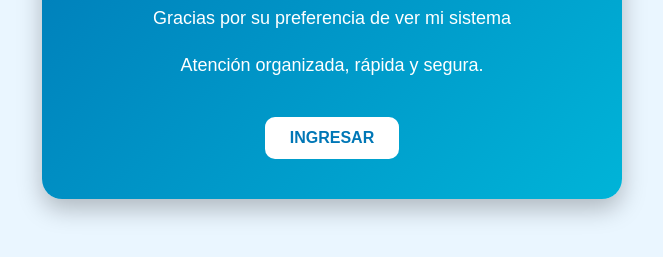
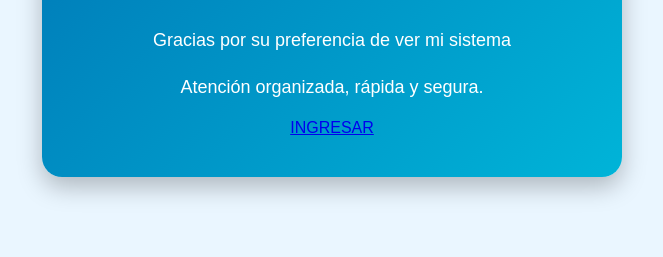
Before and after one commit to samuel-amador/primer-sistema, a plain HTML site: page index.html in a window 1280 px wide. Shown: the part 385-642 px from the top of the page, without its empty margins (308-971 px from the left). Drawn offline with Linux system fonts and the light colour scheme.

Commit message:
Update index.html

```diff
--- a/index.html
+++ b/index.html
@@ -41,16 +41,7 @@
             line-height: 1.6;
         }
 
-        .boton {
-            display: inline-block;
-            margin-top: 20px;
-            padding: 12px 25px;
-            background: white;
-            color: #0077b6;
-            text-decoration: none;
-            font-weight: bold;
-            border-radius: 10px;
-        }
+
 
         .boton:hover {
             background: #caf0f8;
```
